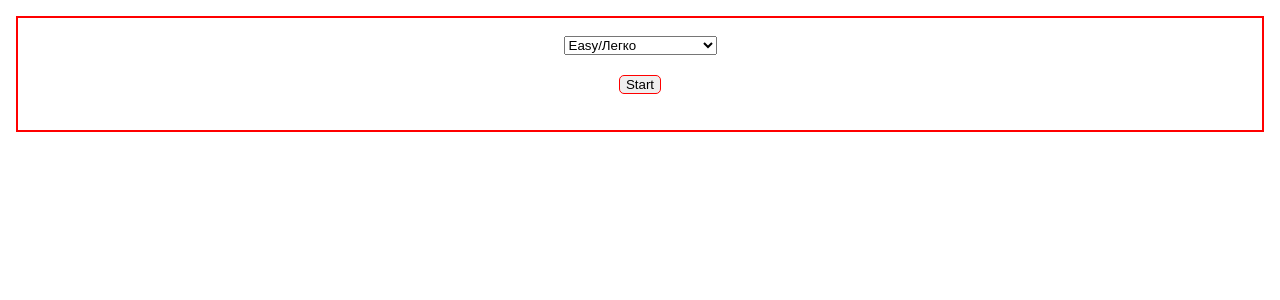
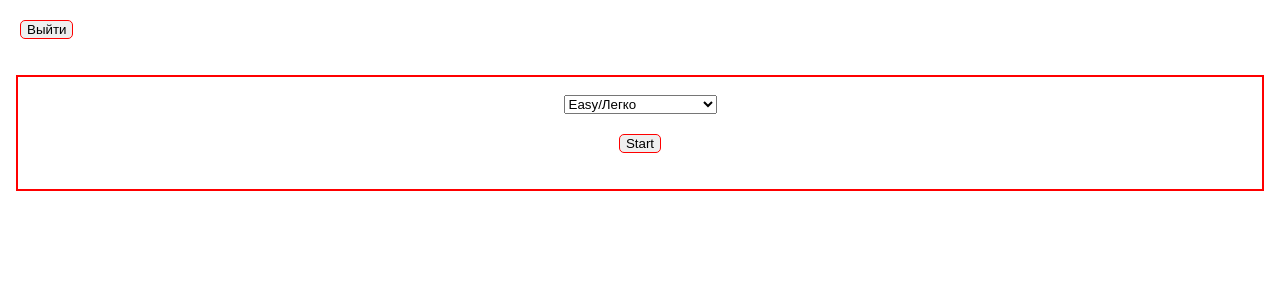
Before and after one commit to plyolik/q-digital-test, a React (Create React App) app: page /start-testing in a window 1280 px wide. Shown: the top 300 px of the page. Built offline with nearby package versions, Linux system fonts and the light colour scheme; sample sign-in values are in the browser's storage.

Commit message:
fix errors in console

```diff
--- a/src/components/Game/Game.js
+++ b/src/components/Game/Game.js
@@ -53,8 +53,6 @@ export default class Game extends React.Component {
     }
 
     handleOptionClick = (option) => {
-        console.log(option)
-
         this.setState({disabled: true})
 
         clearInterval(this.state.interval)
@@ -88,7 +86,6 @@ export default class Game extends React.Component {
                     let responseJson = JSON.stringify(response.data)
                     localStorage.setItem('game', responseJson)
                     this.createFieldGame()
-                    console.log(response)
                     return
                 }
 
@@ -131,15 +128,15 @@ export default class Game extends React.Component {
                         <div className="statistic">
                             <p>END GAME</p>
                             <table>
-                                <thead>
-                                    <th>Question</th>
-                                    <th>Answer</th>
-                                    <th>Correct</th>
-                                </thead>
                                 <tbody>
-                                    {this.state.statistic.questions.map(q => {
+                                    <tr>
+                                        <th>Question</th>
+                                        <th>Answer</th>
+                                        <th>Correct</th>
+                                    </tr>
+                                    {this.state.statistic.questions.map((q, i) => {
                                         return (
-                                            <tr>
+                                            <tr key={i}>
                                                 <td>{q.question}</td>
                                                 <td>{q.current_answer}</td>
                                                 <td>{q.answer}</td>
--- a/src/components/StartTesting/StartTesting.js
+++ b/src/components/StartTesting/StartTesting.js
@@ -12,6 +12,11 @@ export default class Registration extends React.Component {
         if (!localStorage.getItem('token')) {
             this.props.history.push('/authorization')
         }
+    }
+
+    logout = () => {
+        localStorage.removeItem('token')
+        this.props.history.push('/authorization')
     }
 
     handleStartClick = (e) => {
@@ -35,7 +40,6 @@ export default class Registration extends React.Component {
         })
             .then(response => response.json())
             .then(response => {
-                console.log(response)
                 let responseJson = JSON.stringify(response.data)
                 localStorage.setItem('game', responseJson)
                 localStorage.setItem('level', level)
@@ -50,6 +54,8 @@ export default class Registration extends React.Component {
 
     render() {
         return (
+            <div>
+                <button className='btn' onClick={this.logout}>Выйти</button>
                 <div className="authorization">
                     <select onChange={this.handleLevelChange}>
                         <option disabled="disabled" value>Выберите сложность</option>
@@ -58,6 +64,7 @@ export default class Registration extends React.Component {
                     </select><br/>
                     <button onClick={this.handleStartClick} className="btn">Start</button>
                 </div>
+            </div>
         )
     }
 }
```
Lines whose indentation alone changed are shown as unchanged.
